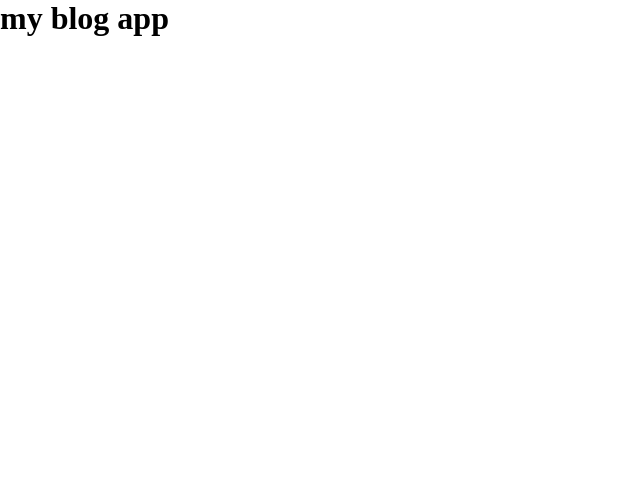
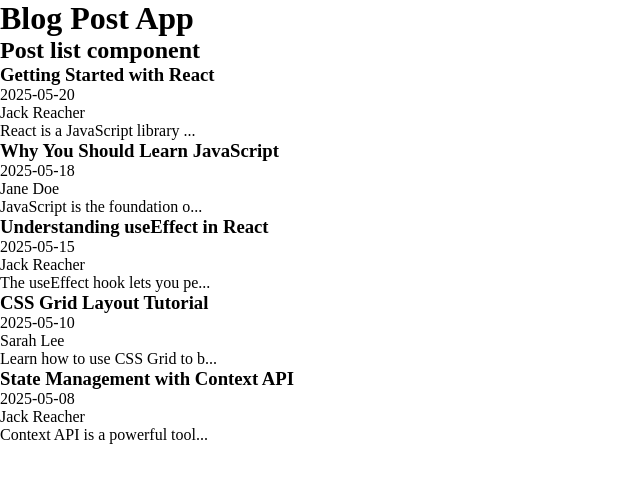
Before and after one commit to cgomez374/my-blog-app, a React (Vite) app: page / in a window 1280 px wide. Shown: the top 482 px of the page, without its empty margins (0-640 px from the left). Built offline with nearby package versions, Linux system fonts and the light colour scheme.

Commit message:
added post list component and displayed dummy posts

```diff
--- a/src/App.jsx
+++ b/src/App.jsx
@@ -1,7 +1,13 @@
 import './App.css'
+import PostList from './components/PostList'
 
 function App() {
-  return <h1>my blog app</h1>
+  return (
+    <main>
+      <h1>Blog Post App</h1>
+      <PostList />
+    </main>
+  )
 }
 
 export default App
--- /dev/null
+++ b/src/components/PostList.jsx
@@ -0,0 +1,22 @@
+import posts from "../data/posts.js"
+
+export default function PostList(){
+  return (
+    <section className="post-list-container">
+      <h2>Post list component</h2>
+      <ul>
+        {
+          posts.map(post => (
+            <li key={post.id}>
+              <h3>{ post.title }</h3>
+              <p>{ post.date }</p>
+              <p>{ post.author }</p>
+              <p>{ post.content.substring(0, 30) + "..." }</p>
+            </li>
+          ))
+        }
+      </ul>
+
+    </section>
+  )
+}
--- /dev/null
+++ b/src/data/posts.js
@@ -0,0 +1,49 @@
+const posts = [
+  {
+    id: 1,
+    title: "Getting Started with React",
+    content:
+      "React is a JavaScript library for building user interfaces. In this post, we’ll cover how to get started with React using Vite.",
+    author: "Jack Reacher",
+    category: "React",
+    date: "2025-05-20",
+  },
+  {
+    id: 2,
+    title: "Why You Should Learn JavaScript",
+    content:
+      "JavaScript is the foundation of modern web development. This post explains why it's essential for all web developers.",
+    author: "Jane Doe",
+    category: "JavaScript",
+    date: "2025-05-18",
+  },
+  {
+    id: 3,
+    title: "Understanding useEffect in React",
+    content:
+      "The useEffect hook lets you perform side effects in your components. Here’s a simple explanation with examples.",
+    author: "Jack Reacher",
+    category: "React",
+    date: "2025-05-15",
+  },
+  {
+    id: 4,
+    title: "CSS Grid Layout Tutorial",
+    content:
+      "Learn how to use CSS Grid to build complex and responsive layouts with ease.",
+    author: "Sarah Lee",
+    category: "CSS",
+    date: "2025-05-10",
+  },
+  {
+    id: 5,
+    title: "State Management with Context API",
+    content:
+      "Context API is a powerful tool for sharing state globally in a React app. In this post, we’ll walk through how to use it effectively.",
+    author: "Jack Reacher",
+    category: "React",
+    date: "2025-05-08",
+  },
+];
+
+export default posts;
```
